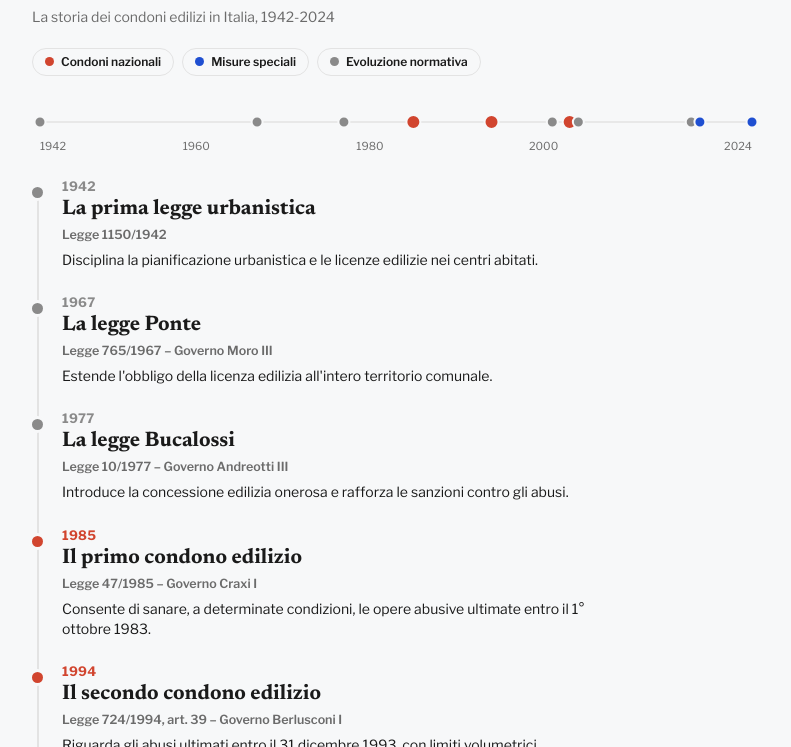
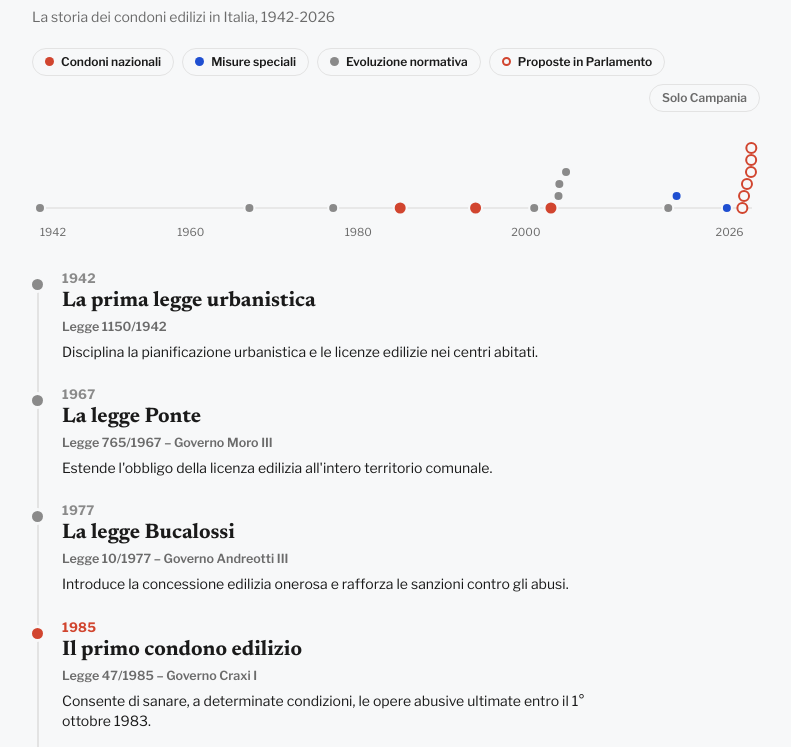
Before and after one commit to CosimoFire/abusivismo-edilizio, a plain HTML site: page timeline/index.html in a window 1280 px wide. Shown: the part 53-800 px from the top of the page, without its empty margins (244-1035 px from the left). Drawn offline with nearby package versions, Linux system fonts and the light colour scheme.

Commit message:
Timeline: aggiunti gli sviluppi sul condono 2003 in Campania e le proposte 2025-2026
Co-Authored-By: Claude Sonnet 5.5 <noreply@anthropic.com>

```diff
--- a/data/condoni.csv
+++ b/data/condoni.csv
@@ -1,12 +1,20 @@
-Anno;Titolo;Norma;Descrizione;Categoria
-1942;La prima legge urbanistica;Legge 1150/1942;Disciplina la pianificazione urbanistica e le licenze edilizie nei centri abitati.;Evoluzione normativa
-1967;La legge Ponte;Legge 765/1967 – Governo Moro III;Estende l'obbligo della licenza edilizia all'intero territorio comunale.;Evoluzione normativa
-1977;La legge Bucalossi;Legge 10/1977 – Governo Andreotti III;Introduce la concessione edilizia onerosa e rafforza le sanzioni contro gli abusi.;Evoluzione normativa
-1985;Il primo condono edilizio;Legge 47/1985 – Governo Craxi I;Consente di sanare, a determinate condizioni, le opere abusive ultimate entro il 1° ottobre 1983.;Condoni nazionali
-1994;Il secondo condono edilizio;Legge 724/1994, art. 39 – Governo Berlusconi I;Riguarda gli abusi ultimati entro il 31 dicembre 1993, con limiti volumetrici.;Condoni nazionali
-2001;Il Testo unico dell'edilizia;DPR 380/2001;Riordina la normativa, le sanzioni e le procedure ordinarie di accertamento di conformità.;Evoluzione normativa
-2003;Il terzo condono edilizio;DL 269/2003, art. 32 – Governo Berlusconi II;Riguarda gli abusi ultimati entro il 31 marzo 2003, con restrizioni per le aree vincolate.;Condoni nazionali
-2004;La Consulta e il ruolo delle Regioni;Sentenza 196/2004;Riconosce alle Regioni un ruolo nella definizione dei limiti del terzo condono.;Evoluzione normativa
-2017;La banca dati dell'abusivismo;Legge 205/2017 – Governo Gentiloni;Prevede una banca dati nazionale sull'abusivismo edilizio presso il MIT.;Evoluzione normativa
-2018;Il caso Ischia;DL 109/2018, art. 25 – Governo Conte I;Disciplina speciale per le domande pendenti relative agli immobili colpiti dal sisma del 2017.;Misure speciali
-2024;Il decreto Salva Casa;DL 69/2024 – Governo Meloni;Amplia le tolleranze e semplifica la regolarizzazione di alcune difformità. Non è un quarto condono generale.;Misure speciali
+Posizione;Periodo;Titolo;Norma;Descrizione;Categoria;Campania
+1942;1942;La prima legge urbanistica;Legge 1150/1942;Disciplina la pianificazione urbanistica e le licenze edilizie nei centri abitati.;Evoluzione normativa;no
+1967;1967;La legge Ponte;Legge 765/1967 – Governo Moro III;Estende l'obbligo della licenza edilizia all'intero territorio comunale.;Evoluzione normativa;no
+1977;1977;La legge Bucalossi;Legge 10/1977 – Governo Andreotti III;Introduce la concessione edilizia onerosa e rafforza le sanzioni contro gli abusi.;Evoluzione normativa;no
+1985;1985;Il primo condono edilizio;Legge 47/1985 – Governo Craxi I;Consente di sanare, a determinate condizioni, le opere abusive ultimate entro il 1° ottobre 1983.;Condoni nazionali;no
+1994;1994;Il secondo condono edilizio;Legge 724/1994, art. 39 – Governo Berlusconi I;Riguarda gli abusi ultimati entro il 31 dicembre 1993, con limiti volumetrici.;Condoni nazionali;no
+2001;2001;Il Testo unico dell'edilizia;DPR 380/2001;Riordina la normativa, le sanzioni e le procedure ordinarie di accertamento di conformità.;Evoluzione normativa;no
+2003;2003;Il terzo condono edilizio;DL 269/2003, art. 32 – Governo Berlusconi II;Riguarda gli abusi ultimati entro il 31 marzo 2003, con restrizioni per le aree vincolate.;Condoni nazionali;no
+2003.9;2003;La Campania dice no al terzo condono;Ricorso e delibera della giunta regionale – Presidente Bassolino;La Regione, contraria ai condoni, fa ricorso alla Corte costituzionale e dichiara il condono inapplicabile sul territorio campano. Chi voleva aderire resta nell'incertezza.;Evoluzione normativa;sì
+2004;2004;La Consulta e il ruolo delle Regioni;Sentenza 196/2004;Riconosce alle Regioni un ruolo nella definizione dei limiti del terzo condono. Stabilisce che la Campania non può rifiutarsi di applicare una legge dello Stato.;Evoluzione normativa;sì
+2004.8;2004;La Campania recepisce il condono, ma in modo restrittivo;Legge regionale della Campania;A ridosso della scadenza dei termini la Regione approva una legge di recepimento molto restrittiva. Seguono domande sospese o rifiutate e moltissimi ricorsi, mai del tutto risolti.;Evoluzione normativa;sì
+2017;2017;La banca dati dell'abusivismo;Legge 205/2017 – Governo Gentiloni;Prevede una banca dati nazionale sull'abusivismo edilizio presso il MIT.;Evoluzione normativa;no
+2018;2018;Il caso Ischia;DL 109/2018, art. 25 – Governo Conte I;Disciplina speciale per le domande pendenti relative agli immobili colpiti dal sisma del 2017.;Misure speciali;no
+2024;2024;Il decreto Salva Casa;DL 69/2024 – Governo Meloni;Amplia le tolleranze e semplifica la regolarizzazione di alcune difformità. Non è un quarto condono generale.;Misure speciali;no
+2025.85;novembre 2025;Il condono entra nella campagna elettorale campana;Emendamento alla legge di bilancio – Fratelli d'Italia;Una settimana prima delle regionali FdI propone di riaprire i termini del condono 2003. Il centrosinistra parla di voti comprati, vince le elezioni e l'emendamento viene ritirato.;Proposte in Parlamento;sì
+2026.05;gennaio 2026;Il Milleproroghe;Decreto Milleproroghe – FdI, Lega e Forza Italia;Tre emendamenti identici per riaprire i termini del condono 2003 vengono dichiarati inammissibili.;Proposte in Parlamento;no
+2026.4;maggio 2026;Il Piano casa;Emendamento di Annarita Patriarca (Forza Italia);La deputata campana propone di riaprire il condono 2003 con un emendamento al Piano casa. Anche questo salta.;Proposte in Parlamento;sì
+2026.88;novembre 2026;17 emendamenti alla legge di bilancio;Legge di bilancio in discussione alla Camera;FdI, Forza Italia e Lega presentano 17 emendamenti su misure riconducibili ai condoni, cinque per riaprire quello del 2003. Il primo è della campana Imma Vietri (FdI): alcuni allargano la sanatoria agli abusi in aree vincolate.;Proposte in Parlamento;sì
+2026.9;novembre 2026;Un fondo per gli arretrati dei comuni;Emendamenti di PD, Alleanza Verdi e Sinistra e M5S;Propongono 100 milioni l'anno per tre anni per personale e digitalizzazione degli archivi, così da esaminare le domande dei tre condoni mai valutate.;Proposte in Parlamento;no
+2026.92;novembre 2026;La proposta Salvini: silenzio-assenso;Proposta della Lega;I comuni avrebbero 180 giorni per esaminare le domande inevase: oltre il termine, la domanda si intende accolta. Fratelli d'Italia e Forza Italia si dicono contrari.;Proposte in Parlamento;no
--- a/timeline/index.html
+++ b/timeline/index.html
@@ -15,6 +15,7 @@
 .tl-pill{font:600 12px/1 var(--sans);color:var(--ink);background:transparent;border:1px solid var(--rule);border-radius:999px;padding:7px 12px;cursor:pointer;display:inline-flex;align-items:center;gap:7px}
 .tl-pill i{width:9px;height:9px;border-radius:50%;display:inline-block}
 .tl-pill[aria-pressed="false"]{color:var(--ink-2);opacity:.55}
+.tl-pill--solo[aria-pressed="false"]{opacity:1}
 .tl-pill:focus-visible,.tl-item:focus-visible,.tl-dot:focus-visible{outline:2px solid var(--blue);outline-offset:2px}
 .tl-strip{margin-top:22px}
 .tl-strip svg{display:block;overflow:visible}
@@ -23,6 +24,11 @@
 .tl-list::before{content:"";position:absolute;left:5px;top:8px;bottom:8px;width:1.5px;background:var(--rule)}
 .tl-item{position:relative;padding:0 0 26px 30px;cursor:pointer;transition:opacity 150ms}
 .tl-item::before{content:"";position:absolute;left:0;top:7px;width:11px;height:11px;border-radius:50%;background:var(--c);box-shadow:0 0 0 3px var(--bg)}
+.tl-item.is-hollow::before{background:var(--bg);box-sizing:border-box;border:2px solid var(--c)}
+.tl-pill i.hollow{background:transparent!important;box-sizing:border-box;border:2px solid var(--red)}
+.tl-pill--solo{margin-left:auto}
+.tl-pill--solo[aria-pressed="true"]{background:var(--ink);color:var(--bg);border-color:var(--ink);opacity:1}
+.tl-tag{font:600 11px/1 var(--sans);color:var(--ink-2);border:1px solid var(--rule);border-radius:3px;padding:2px 5px;margin-left:8px;letter-spacing:.02em;text-transform:uppercase}
 .tl-item.is-hidden{display:none}
 .tl-year{font:700 13px/1 var(--sans);color:var(--c);letter-spacing:.02em;font-variant-numeric:tabular-nums}
 .tl-t{font:700 21px/1.15 var(--serif);color:var(--ink);margin:5px 0 0}
@@ -39,17 +45,17 @@
 <main class="radar">
   <header>
     <h1 class="r-title">Il mattone perdonato</h1>
-    <p class="r-sub">La storia dei condoni edilizi in Italia, 1942-2024</p>
+    <p class="r-sub">La storia dei condoni edilizi in Italia, 1942-2026</p>
   </header>
 
   <div class="tl-filters" id="filters" role="group" aria-label="Filtra per tipo di norma"></div>
   <div class="tl-strip" id="strip"></div>
   <ol class="tl-list" id="list"></ol>
 
-  <p class="r-note">Cronologia selettiva, aggiornata al 2024. Nell'elenco gli intervalli non sono proporzionali al tempo; lo sono nella linea in alto. Clicca su una norma o su un punto per evidenziarla.</p>
+  <p class="r-note">Cronologia selettiva, aggiornata a novembre 2026. Nell'elenco gli intervalli non sono proporzionali al tempo; lo sono nella linea in alto, dove i punti vuoti indicano proposte non (ancora) approvate. Clicca su una norma o su un punto per evidenziarla.</p>
 
   <footer class="r-foot">
-    <span>Fonte: Normattiva (leggi e decreti citati); Corte costituzionale, sentenza 196/2004</span>
+    <span>Fonte: Normattiva (leggi e decreti citati); Corte costituzionale, sentenza 196/2004; Il Post (sviluppi 2025-2026)</span>
     <span>Elaborazione Radar – QN</span>
   </footer>
 </main>
@@ -60,81 +66,94 @@
   var CATS = [
     { k: "Condoni nazionali", c: "var(--red)" },
     { k: "Misure speciali", c: "var(--blue)" },
-    { k: "Evoluzione normativa", c: "var(--grey)" }
+    { k: "Evoluzione normativa", c: "var(--grey)" },
+    { k: "Proposte in Parlamento", c: "var(--red)", hollow: true }
   ];
+  var hol = {}; CATS.forEach(function (c) { hol[c.k] = !!c.hollow; });
   var col = {}; CATS.forEach(function (c) { col[c.k] = c.c; });
 
   R.loadCSV("../data/condoni.csv").then(function (rows) {
     var data = rows.map(function (r) {
-      return { y: +r["Anno"], t: r["Titolo"], n: r["Norma"], d: r["Descrizione"], c: r["Categoria"] };
-    }).sort(function (a, b) { return a.y - b.y; });
+      return { x: parseFloat(r["Posizione"]), y: r["Periodo"], t: r["Titolo"], n: r["Norma"], d: r["Descrizione"], c: r["Categoria"], camp: r["Campania"] === "sì" };
+    }).sort(function (a, b) { return a.x - b.x; });
     var on = {}; CATS.forEach(function (c) { on[c.k] = true; });
+    var solo = false;
     var active = null, dots = null;
+    function shown(d) { return on[d.c] && (!solo || d.camp); }
     function toggle(d) { active = active === d ? null : d; update(); }
 
     var fl = d3.select("#filters");
     fl.selectAll("button").data(CATS).join("button").attr("class", "tl-pill").attr("type", "button")
       .attr("aria-pressed", "true")
-      .html(function (c) { return '<i style="background:' + c.c + '"></i>' + c.k; })
+      .html(function (c) { return '<i class="' + (c.hollow ? "hollow" : "") + '" style="background:' + c.c + '"></i>' + c.k; })
       .on("click", function (ev, c) {
         on[c.k] = !on[c.k];
         if (!Object.keys(on).some(function (k) { return on[k]; })) on[c.k] = true;
-        fl.selectAll("button").attr("aria-pressed", function (d) { return String(on[d.k]); });
-        if (active && !on[active.c]) active = null;
+        fl.selectAll(".tl-pill:not(.tl-pill--solo)").attr("aria-pressed", function (d) { return String(on[d.k]); });
+        if (active && !shown(active)) active = null;
+        update();
+      });
+    fl.append("button").attr("class", "tl-pill tl-pill--solo").attr("type", "button").attr("aria-pressed", "false").text("Solo Campania")
+      .on("click", function () {
+        solo = !solo;
+        d3.select(this).attr("aria-pressed", String(solo));
+        if (active && !shown(active)) active = null;
         update();
       });
 
     var items = d3.select("#list").selectAll("li").data(data).join("li")
-      .attr("class", "tl-item").attr("tabindex", 0)
+      .attr("class", function (d) { return "tl-item" + (hol[d.c] ? " is-hollow" : ""); }).attr("tabindex", 0)
       .style("--c", function (d) { return col[d.c]; })
       .style("--lag", function (d, i) { return i * 60 + "ms"; })
       .html(function (d) {
-        return '<div class="tl-year">' + d.y + '</div><h2 class="tl-t">' + d.t + '</h2><div class="tl-n">' + d.n + '</div><p class="tl-d">' + d.d + "</p>";
+        return '<div class="tl-year">' + d.y + (d.camp ? '<span class="tl-tag">Campania</span>' : "") + '</div><h2 class="tl-t">' + d.t + '</h2><div class="tl-n">' + d.n + '</div><p class="tl-d">' + d.d + "</p>";
       })
       .on("click", function (ev, d) { toggle(d); })
       .on("keydown", function (ev, d) { if (ev.key === "Enter" || ev.key === " ") { ev.preventDefault(); toggle(d); } });
 
     var host = document.getElementById("strip");
     var svg = d3.select(host).append("svg").attr("role", "img")
-      .attr("aria-label", "Linea del tempo dal 1942 al 2024 con " + data.length + " norme: tre condoni nazionali (1985, 1994, 2003), due misure speciali e sei interventi di riordino.");
+      .attr("aria-label", "Linea del tempo dal 1942 al 2026 con " + data.length + " norme: tre condoni nazionali (1985, 1994, 2003), due misure speciali, interventi di riordino e, dal 2025, sei proposte in Parlamento.");
     R.responsive(host, function (W, phase) {
-      var narrow = R.isNarrow(W), H = 56, m = { l: 8, r: 8 };
+      var narrow = R.isNarrow(W), m = { l: 8, r: 8 }, STEP = 12;
+      var x = d3.scaleLinear().domain([1942, 2027]).range([m.l, W - m.r]);
+      // impila verso l'alto i punti troppo vicini
+      var lastX = -99, lvl = 0, maxL = 0;
+      data.forEach(function (d) {
+        d.px = x(d.x);
+        lvl = (d.px - lastX < 12) ? lvl + 1 : 0;
+        d.lvl = lvl; lastX = d.px; maxL = Math.max(maxL, lvl);
+      });
+      var base = 14 + maxL * STEP, H = base + 38;
       svg.attr("width", W).attr("height", H);
       svg.selectAll("*").remove();
-      var x = d3.scaleLinear().domain([1942, 2024]).range([m.l, W - m.r]);
-      svg.append("line").attr("x1", m.l).attr("x2", W - m.r).attr("y1", 24).attr("y2", 24).style("stroke", "var(--rule)").style("stroke-width", 1.5);
-      var ticks = narrow ? [1942, 1985, 2024] : [1942, 1960, 1980, 2000, 2024];
+      svg.append("line").attr("x1", m.l).attr("x2", W - m.r).attr("y1", base).attr("y2", base).style("stroke", "var(--rule)").style("stroke-width", 1.5);
+      var ticks = narrow ? [1942, 1985, 2026] : [1942, 1960, 1980, 2000, 2026];
       svg.selectAll("text.tk").data(ticks).join("text").attr("class", "tk")
-        .attr("x", function (d) { return x(d); }).attr("y", 52)
+        .attr("x", function (d) { return x(d); }).attr("y", base + 28)
         .attr("text-anchor", function (d, i) { return i === 0 ? "start" : i === ticks.length - 1 ? "end" : "middle"; })
         .style("fill", "var(--ink-2)").style("font-size", "11px").text(function (d) { return d; });
       dots = svg.selectAll("circle").data(data).join("circle").attr("class", "tl-dot")
-        .attr("cx", function (d) { return x(d.y); }).attr("cy", 24)
-        .attr("r", function (d) { return d.c === "Condoni nazionali" ? 7 : 5.5; })
-        .style("fill", function (d) { return col[d.c]; }).style("stroke", "var(--bg)").style("stroke-width", 2)
+        .attr("cx", function (d) { return d.px; }).attr("cy", function (d) { return base - d.lvl * STEP; })
+        .attr("r", function (d) { return d.c === "Condoni nazionali" ? 6.5 : 5; })
+        .style("fill", function (d) { return hol[d.c] ? "var(--bg)" : col[d.c]; })
+        .style("stroke", function (d) { return hol[d.c] ? col[d.c] : "var(--bg)"; })
+        .style("stroke-width", function (d) { return hol[d.c] ? 2 : 2; })
         .attr("tabindex", 0).attr("role", "button").attr("aria-label", function (d) { return d.y + ": " + d.t; })
         .on("click", function (ev, d) { toggle(d); })
         .on("keydown", function (ev, d) { if (ev.key === "Enter") toggle(d); });
       dots.append("title").text(function (d) { return d.y + " – " + d.t; });
-      svg.append("text").attr("class", "tl-lab").attr("y", 8).style("fill", "var(--ink)").style("font-size", "12px").style("font-weight", 700);
       update();
       if (phase === "pre") dots.style("opacity", 0);
-      if (phase === "play") dots.style("opacity", 0).transition().delay(function (d, i) { return i * 50; }).duration(R.DUR * 0.6).style("opacity", function (d) { return dotOp(d); });
+      if (phase === "play") dots.style("opacity", 0).transition().delay(function (d, i) { return i * 40; }).duration(R.DUR * 0.6).style("opacity", function (d) { return dotOp(d); });
     });
 
-    function dotOp(d) { return !on[d.c] ? 0.12 : (active && d !== active ? 0.3 : 1); }
+    function dotOp(d) { return !shown(d) ? 0.12 : (active && d !== active ? 0.3 : 1); }
     function update() {
-      items.classed("is-hidden", function (d) { return !on[d.c]; })
+      items.classed("is-hidden", function (d) { return !shown(d); })
         .classed("is-on", function (d) { return d === active; })
         .classed("is-dim", function (d) { return !!active && d !== active; });
-      if (dots) {
-        dots.style("opacity", dotOp);
-        var lab = svg.select(".tl-lab");
-        if (active) {
-          var cx = +dots.filter(function (d) { return d === active; }).attr("cx"), W = +svg.attr("width");
-          lab.text(active.y).attr("x", cx).attr("text-anchor", cx < 24 ? "start" : cx > W - 24 ? "end" : "middle");
-        } else lab.text("");
-      }
+      if (dots) dots.style("opacity", dotOp);
       R.scheduleHeight();
     }
 
```
